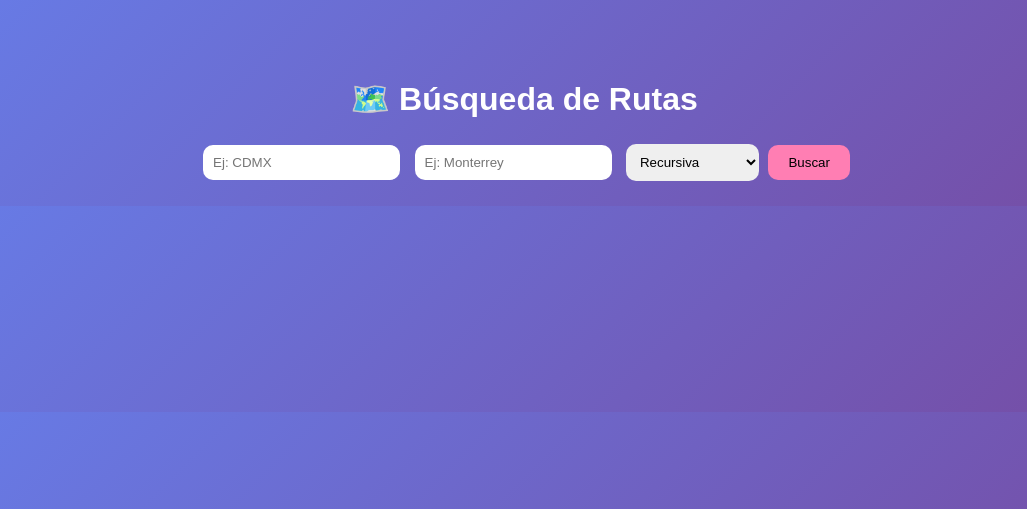
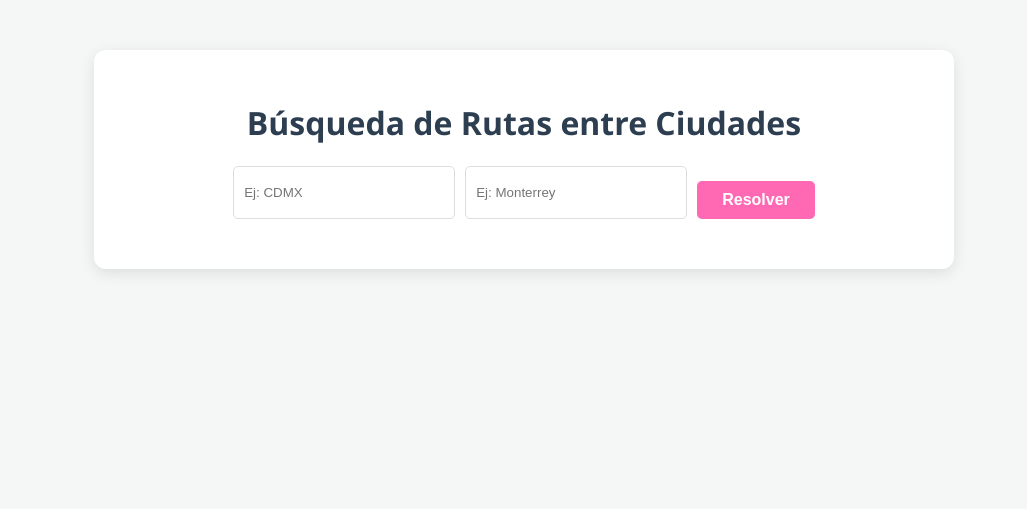
Before and after one commit to Ek24-l/proyecto-ciudades, a Flask app: page / in a window 1280 px wide. Shown: the top 509 px of the page, without its empty margins (116-1143 px from the left). Run offline with Flask 3, Linux system fonts and the light colour scheme.

Commit message:
Actualización: Títulos de algoritmos y corrección de KeyError

```diff
--- a/app.py
+++ b/app.py
@@ -1,10 +1,9 @@
 from flask import Flask, render_template, request, jsonify
-from busquedas import *
-import os
+import heapq
 
 app = Flask(__name__)
 
-# 🌍 TU GRAFO
+# 🌍 GRAFO DE CIUDADES (tu base)
 conexiones = {
     'Jiloyork': {'CDMX': 125, 'Queretaro': 513},
     'Morelos': {'Queretaro': 524},
@@ -28,35 +27,134 @@ conexiones = {
     'Monterrey': {'Hidalgo': 346, 'Queretaro': 603, 'Mexicali': 296}
 }
 
+
+# =========================
+# 🔁 RECUPERAR CAMINO
+# =========================
+def reconstruir_camino(padres, inicio, objetivo):
+    camino = []
+    actual = objetivo
+
+    while actual:
+        camino.append(actual)
+        actual = padres.get(actual)
+
+    return camino[::-1]
+
+
+# =========================
+# 🔁 DFS RECURSIVO
+# =========================
+def dfs_recursivo(grafo, actual, objetivo, visitados=None, camino=None):
+    if visitados is None:
+        visitados = set()
+    if camino is None:
+        camino = []
+
+    visitados.add(actual)
+    camino.append(actual)
+
+    if actual == objetivo:
+        return camino
+
+    for vecino in grafo.get(actual, {}):
+        if vecino not in visitados:
+            res = dfs_recursivo(grafo, vecino, objetivo, visitados, camino.copy())
+            if res:
+                return res
+
+    return None
+
+
+# =========================
+# 🔁 DFS ITERATIVO
+# =========================
+def dfs_iterativo(grafo, inicio, objetivo):
+    pila = [(inicio, [inicio])]
+    visitados = set()
+
+    while pila:
+        nodo, camino = pila.pop()
+
+        if nodo == objetivo:
+            return camino
+
+        if nodo not in visitados:
+            visitados.add(nodo)
+
+            for vecino in grafo.get(nodo, {}):
+                pila.append((vecino, camino + [vecino]))
+
+    return None
+
+
+# =========================
+# 💰 COSTO UNIFORME (UCS)
+# =========================
+def costo_uniforme(grafo, inicio, objetivo):
+    cola = []
+    contador = 0
+
+    heapq.heappush(cola, (0, contador, inicio))
+
+    padres = {inicio: None}
+    costos = {inicio: 0}
+
+    while cola:
+        costo_actual, _, nodo = heapq.heappop(cola)
+
+        if nodo == objetivo:
+            return reconstruir_camino(padres, inicio, objetivo), costo_actual
+
+        for vecino, peso in grafo.get(nodo, {}).items():
+            nuevo_costo = costo_actual + peso
+
+            if vecino not in costos or nuevo_costo < costos[vecino]:
+                costos[vecino] = nuevo_costo
+                padres[vecino] = nodo
+                contador += 1
+                heapq.heappush(cola, (nuevo_costo, contador, vecino))
+
+    return None, None
+
+
+# =========================
+# 🌐 FRONT
+# =========================
 @app.route('/')
 def index():
     return render_template('index.html')
 
 
-@app.route('/buscar', methods=['POST'])
-def buscar():
+# =========================
+# 🚀 EJECUTAR TODO
+# =========================
+@app.route('/resolver', methods=['POST'])
+def resolver():
     data = request.json
     inicio = data['inicio']
     objetivo = data['objetivo']
-    metodo = data['metodo']
 
     if inicio not in conexiones or objetivo not in conexiones:
         return jsonify({"error": "Ciudad no válida"})
 
-    if metodo == "recursiva":
-        camino = busqueda_recursiva(conexiones, inicio, objetivo)
-        return jsonify({"camino": camino})
+    # 🔁 Ejecutar los 3 algoritmos
+    recursiva = dfs_recursivo(conexiones, inicio, objetivo)
+    profundidad = dfs_iterativo(conexiones, inicio, objetivo)
+    costo, valor = costo_uniforme(conexiones, inicio, objetivo)
 
-    elif metodo == "profundidad":
-        camino = busqueda_profundidad(conexiones, inicio, objetivo)
-        return jsonify({"camino": camino})
-
-    elif metodo == "costo":
-        camino, costo = busqueda_costo_uniforme(conexiones, inicio, objetivo)
-        return jsonify({"camino": camino, "costo": costo})
-
-    return jsonify({"error": "Método inválido"})
+    return jsonify({
+        "recursiva": recursiva,
+        "profundidad": profundidad,
+        "costo": {
+            "camino": costo,
+            "costo": valor
+        }
+    })
 
 
+# =========================
+# ▶️ RUN
+# =========================
 if __name__ == '__main__':
-    app.run(host='0.0.0.0', port=int(os.environ.get("PORT", 10000)))
+    app.run(host='0.0.0.0', port=10000, debug=True)
--- a/static/style.css
+++ b/static/style.css
@@ -1,34 +1,19 @@
-body {
-    font-family: Arial;
-    background: linear-gradient(135deg, #667eea, #764ba2);
-    color: white;
-    text-align: center;
-}
-
-.container {
-    margin-top: 80px;
-}
-
-input, select {
-    padding: 10px;
-    margin: 5px;
-    border-radius: 10px;
-    border: none;
-}
-
 button {
-    padding: 10px 20px;
+    margin-top: 15px;
+    padding: 12px 20px;
     background: #ff7eb3;
     border: none;
     border-radius: 10px;
     cursor: pointer;
+    font-size: 16px;
 }
 
 button:hover {
     background: #ff4f81;
+    transform: scale(1.05);
 }
 
-#resultado {
+h3 {
     margin-top: 20px;
-    font-size: 18px;
+    color: #fff;
 }
--- a/templates/index.html
+++ b/templates/index.html
@@ -2,56 +2,107 @@
 <html lang="es">
 <head>
     <meta charset="UTF-8">
-    <title>Rutas entre ciudades</title>
+    <title>Búsqueda de Rutas - Inteligencia Artificial</title>
     <link rel="stylesheet" href="/static/style.css">
+    <style>
+        /* Estilos rápidos para asegurar que se vea ordenado */
+        body { font-family: 'Segoe UI', Tahoma, Geneva, Verdana, sans-serif; background-color: #f4f7f6; }
+        .container { max-width: 800px; margin: 50px auto; background: white; padding: 30px; border-radius: 12px; box-shadow: 0 4px 15px rgba(0,0,0,0.1); }
+        h1 { color: #2c3e50; text-align: center; }
+        .input-group { display: flex; gap: 10px; margin-bottom: 20px; justify-content: center; }
+        input { padding: 10px; border: 1px solid #ddd; border-radius: 5px; width: 200px; }
+        button { padding: 10px 25px; background-color: #ff69b4; color: white; border: none; border-radius: 5px; cursor: pointer; font-weight: bold; }
+        button:hover { background-color: #ff4da6; }
+
+        /* Contenedores para cada algoritmo */
+        .algoritmo-card {
+            margin-top: 20px;
+            padding: 15px;
+            border-left: 5px solid #ff69b4;
+            background-color: #fff9fb;
+            border-radius: 4px;
+            box-shadow: 0 2px 5px rgba(0,0,0,0.05);
+        }
+        .algoritmo-card h3 { margin: 0 0 10px 0; color: #d81b60; font-size: 1.1rem; border-bottom: 1px solid #ffe1ed; padding-bottom: 5px; }
+        .ruta-texto { font-family: 'Courier New', Courier, monospace; font-weight: bold; color: #333; word-break: break-all; }
+        .costo-total { display: block; margin-top: 8px; color: #27ae60; font-weight: bold; }
+        .error { color: #e74c3c; font-weight: bold; text-align: center; }
+    </style>
 </head>
 <body>
 
 <div class="container">
-    <h1>🗺️ Búsqueda de Rutas</h1>
+    <h1>Búsqueda de Rutas entre Ciudades</h1>
 
-    <input type="text" id="inicio" placeholder="Ej: CDMX">
-    <input type="text" id="objetivo" placeholder="Ej: Monterrey">
-
-    <select id="metodo">
-        <option value="recursiva">Recursiva</option>
-        <option value="profundidad">Profundidad</option>
-        <option value="costo">Costo Uniforme</option>
-    </select>
-
-    <button onclick="buscar()">Buscar</button>
+    <div class="input-group">
+        <input type="text" id="inicio" placeholder="Ej: CDMX">
+        <input type="text" id="objetivo" placeholder="Ej: Monterrey">
+        <button onclick="resolver()">Resolver</button>
+    </div>
 
     <div id="resultado"></div>
 </div>
 
 <script>
-async function buscar() {
+async function resolver() {
     const inicio = document.getElementById("inicio").value;
     const objetivo = document.getElementById("objetivo").value;
-    const metodo = document.getElementById("metodo").value;
+    const divResultado = document.getElementById("resultado");
 
-    const res = await fetch('/buscar', {
-        method: 'POST',
-        headers: { 'Content-Type': 'application/json' },
-        body: JSON.stringify({ inicio, objetivo, metodo })
-    });
+    // Limpiar resultados anteriores y mostrar carga
+    divResultado.innerHTML = "<p style='text-align:center;'>Buscando rutas...</p>";
 
-    const data = await res.json();
+    try {
+        const res = await fetch('/resolver', {
+            method: 'POST',
+            headers: {'Content-Type': 'application/json'},
+            body: JSON.stringify({ inicio, objetivo })
+        });
 
-    let html = "";
+        const data = await res.json();
 
-    if (data.error) {
-        html = "❌ " + data.error;
-    } else {
-        if (data.camino) {
-            html += "<b>Camino:</b> " + data.camino.join(" → ");
+        if (data.error) {
+            divResultado.innerHTML = `<p class="error">Error: ${data.error}</p>`;
+            return;
         }
-        if (data.costo !== undefined) {
-            html += "<br><b>Costo total:</b> " + data.costo;
+
+        let html = "";
+
+        // 1. Mostrar Resultado de Búsqueda Recursiva
+        html += `
+            <div class="algoritmo-card">
+                <h3>Algoritmo de Búsqueda Recursiva</h3>
+                <div class="ruta-texto">${data.recursiva ? data.recursiva.join(" → ") : "Sin ruta disponible"}</div>
+            </div>`;
+
+        // 2. Mostrar Resultado de Búsqueda en Profundidad (DFS)
+        html += `
+            <div class="algoritmo-card">
+                <h3>Algoritmo de Búsqueda en Profundidad (DFS)</h3>
+                <div class="ruta-texto">${data.profundidad ? data.profundidad.join(" → ") : "Sin ruta disponible"}</div>
+            </div>`;
+
+        // 3. Mostrar Resultado de Costo Uniforme
+        let rutaCosto = "Sin ruta disponible";
+        let detalleCosto = "";
+
+        if (data.costo && data.costo.camino) {
+            rutaCosto = data.costo.camino.join(" → ");
+            detalleCosto = `<span class="costo-total">Costo total de la ruta: ${data.costo.costo} km</span>`;
         }
+
+        html += `
+            <div class="algoritmo-card" style="border-left-color: #27ae60;">
+                <h3>Algoritmo de Costo Uniforme (UCS)</h3>
+                <div class="ruta-texto">${rutaCosto}</div>
+                ${detalleCosto}
+            </div>`;
+
+        divResultado.innerHTML = html;
+
+    } catch (err) {
+        divResultado.innerHTML = `<p class="error">Error de conexión con el servidor Archcraft.</p>`;
     }
-
-    document.getElementById("resultado").innerHTML = html;
 }
 </script>
 
```
